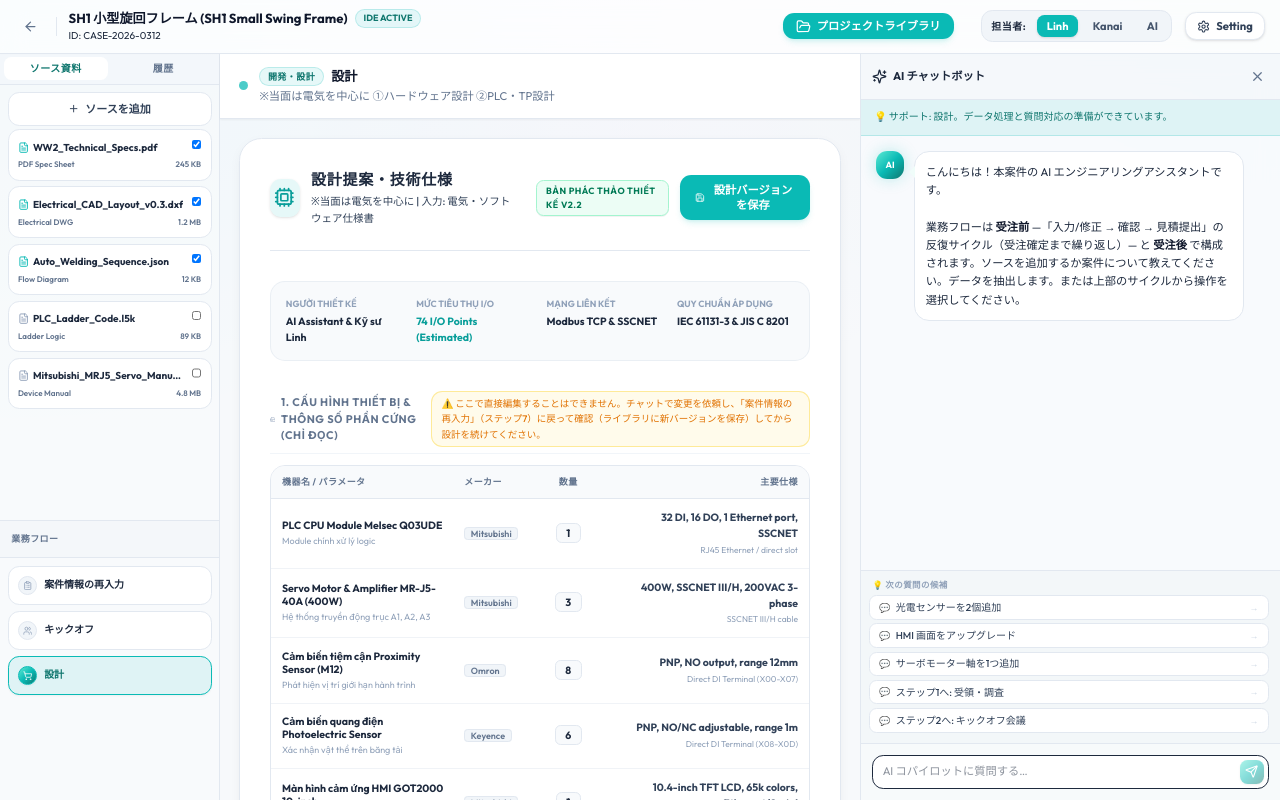
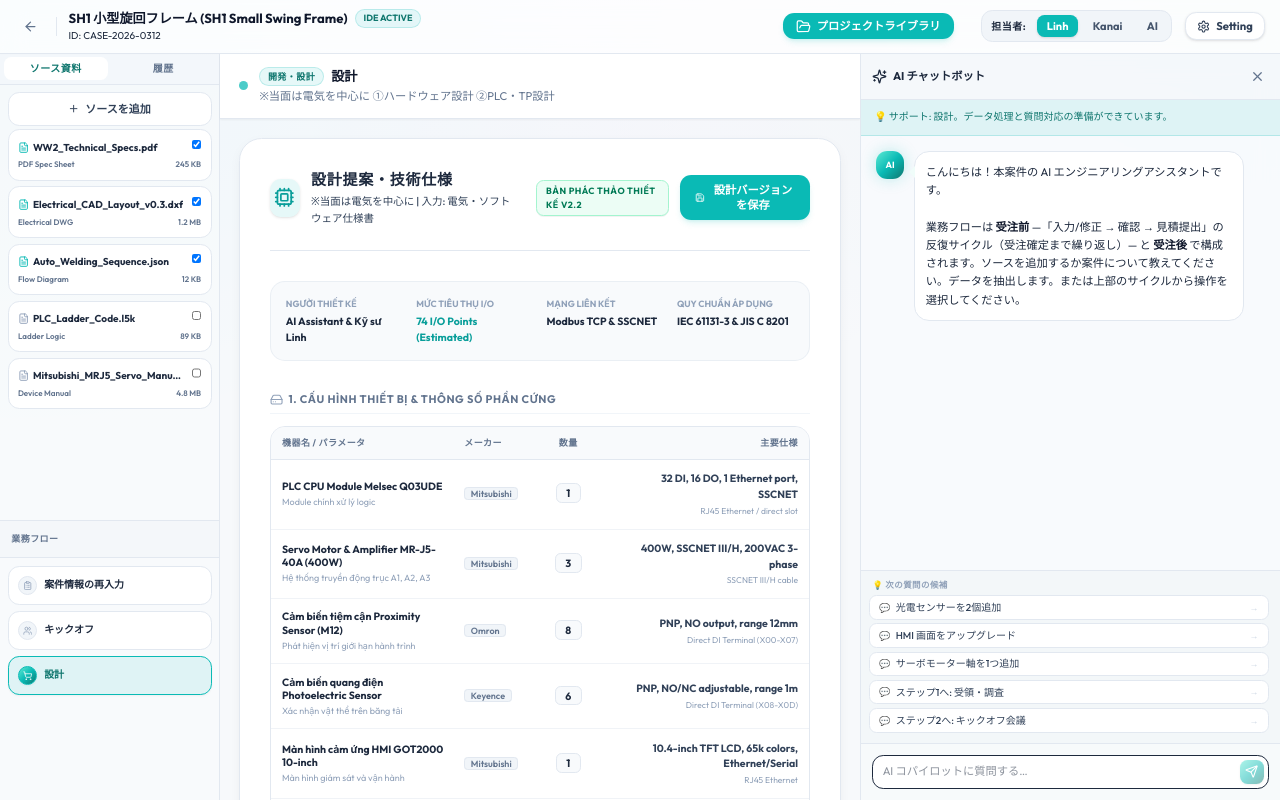
Before and after one commit to PhamTanLam/ai-plf-mockups, a React (Vite) app: page /#/workspace/CASE-2026-0312 in a window 1280 px wide. Built offline with nearby package versions, Linux system fonts and the light colour scheme.

Commit message:
style: remove yellow warning notice and Chi doc suffix from materials table header

```diff
--- a/src/components/SmartMaterialsTable.tsx
+++ b/src/components/SmartMaterialsTable.tsx
@@ -227,16 +227,13 @@ export default function SmartMaterialsTable({
         </div>
       </div>
 
-      {/* SECTION 1: HARDWARE COMPONENTS SPECIFICATIONS (READ-ONLY) */}
+      {/* SECTION 1: HARDWARE COMPONENTS SPECIFICATIONS */}
       <div className="space-y-3">
         <div className="flex flex-col md:flex-row md:items-center justify-between border-b border-slate-100 pb-1.5 gap-2">
           <h4 className="text-[11px] font-extrabold text-slate-500 uppercase tracking-wider font-mono flex items-center gap-1.5">
             <HardDrive className="w-3.5 h-3.5 text-slate-400" />
-            1. Cấu hình thiết bị & Thông số phần cứng (Chỉ đọc)
+            1. Cấu hình thiết bị & Thông số phần cứng
           </h4>
-          <span className="text-[9.5px] text-amber-600 bg-amber-50 border border-amber-200/80 px-2.5 py-1 rounded-xl font-medium leading-relaxed max-w-xl shadow-3xs">
-            {t('post.mat.readOnlyNotice')}
-          </span>
         </div>
         <div className="overflow-x-auto border border-slate-200 rounded-2xl">
           <table className="w-full text-left border-collapse text-[10.5px]">
```
